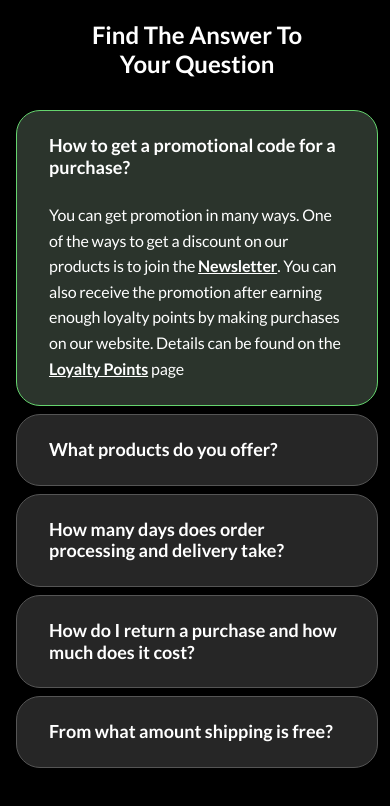
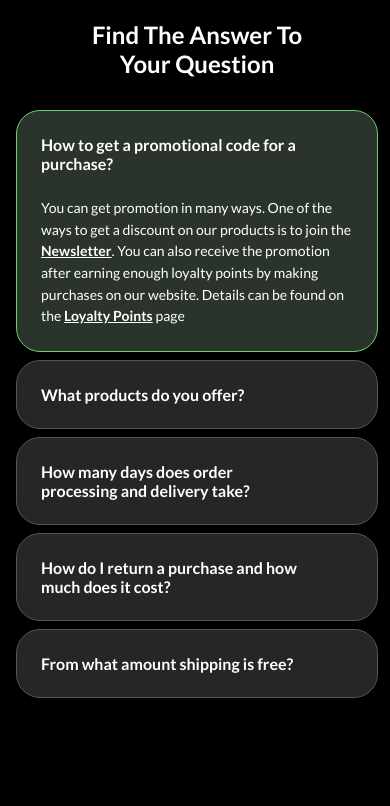
Before and after one commit to meczajkowski/Invo-Spotify-part-4, a website built with Vite: page index.html in a window 390 px wide. Built offline with nearby package versions, Linux system fonts and the light colour scheme.

Commit message:
add: styles for '.faq-component__paragraph' (desktop/tablet & mobile)

```diff
--- a/src/pages/home-page/components/faq-component/partials/faq-question-partial.scss
+++ b/src/pages/home-page/components/faq-component/partials/faq-question-partial.scss
@@ -1,9 +1,15 @@
+$breakpoint-mobile: 450px;
+
 .faq-question-partial {
   border: 1px solid var(--border-color);
   border-radius: 24px;
   padding: 24px 32px;
   background-color: var(--background-color);
   transition: 0.2s;
+
+  @media only screen and (max-width: $breakpoint-mobile) {
+    padding: 24px;
+  }
 
   // ensure that every new question
   // is 8px below the previous one
@@ -26,9 +32,20 @@
   }
 
   & &__title {
-    font-size: 18px;
-    line-height: 1.2em;
+    // typography starts
+    font-size: var(--font-size-m);
+    line-height: 20px;
     font-weight: 700;
+    // typography ends
+
+    @media only screen and (max-width: $breakpoint-mobile) {
+      // typography starts
+      line-height: 19.2px;
+      // typography ends
+
+      max-height: 38px;
+      max-width: 261px;
+    }
   }
 
   & &__icon {
@@ -44,10 +61,19 @@
   }
 
   & &__paragraph {
-    line-height: 1.6em;
-    letter-spacing: -0.01em;
-    font-size: 16px;
+    // typography starts
+    font-size: var(--font-size-s);
+    line-height: 26px;
+    letter-spacing: -0em;
+    // typography ends
+
     margin-block: 0;
+
+    @media only screen and (max-width: $breakpoint-mobile) {
+      // typography starts
+      line-height: 21.68px;
+      // typography ends
+    }
 
     // ensure that every new paragraph
     // is 12px below the previous one
```
